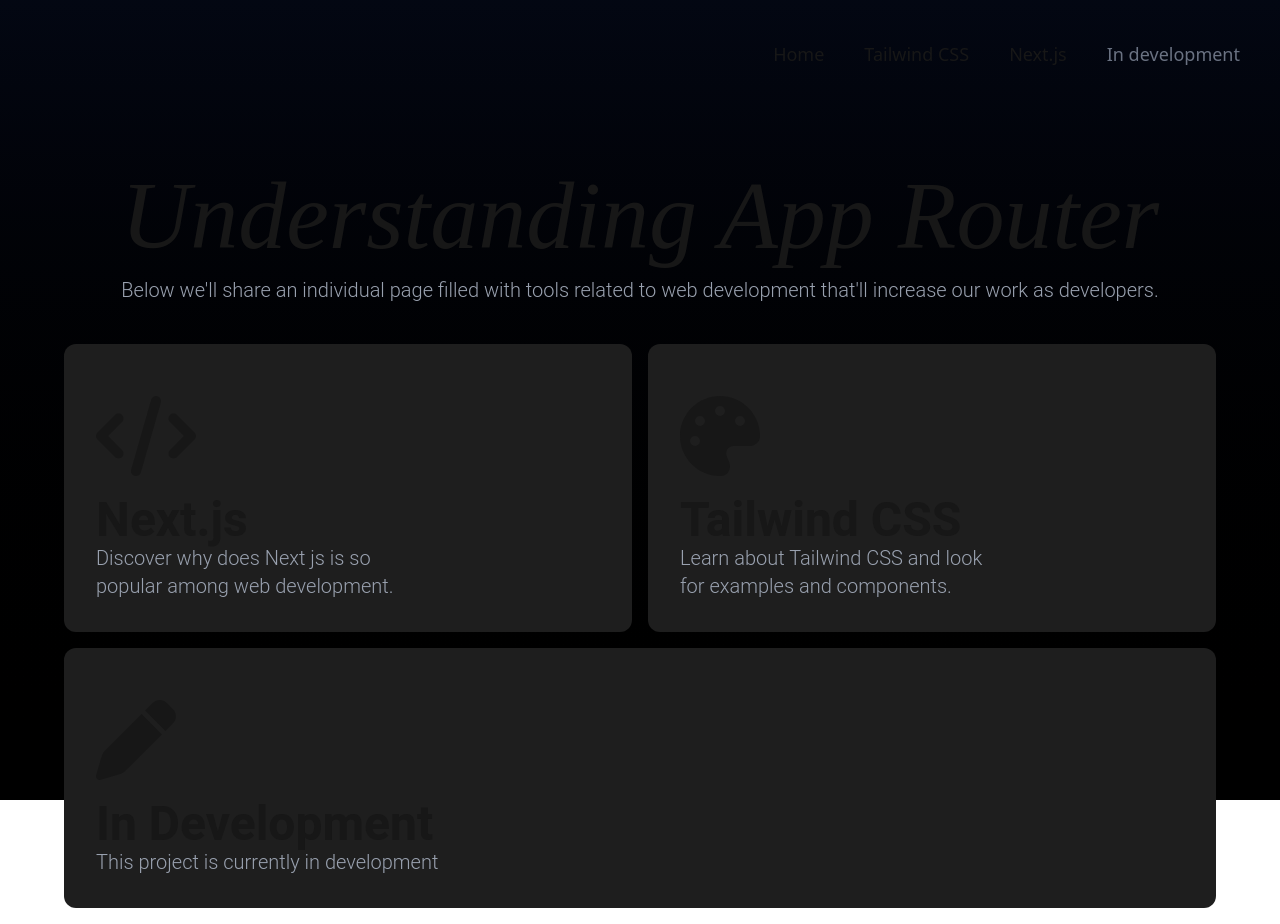
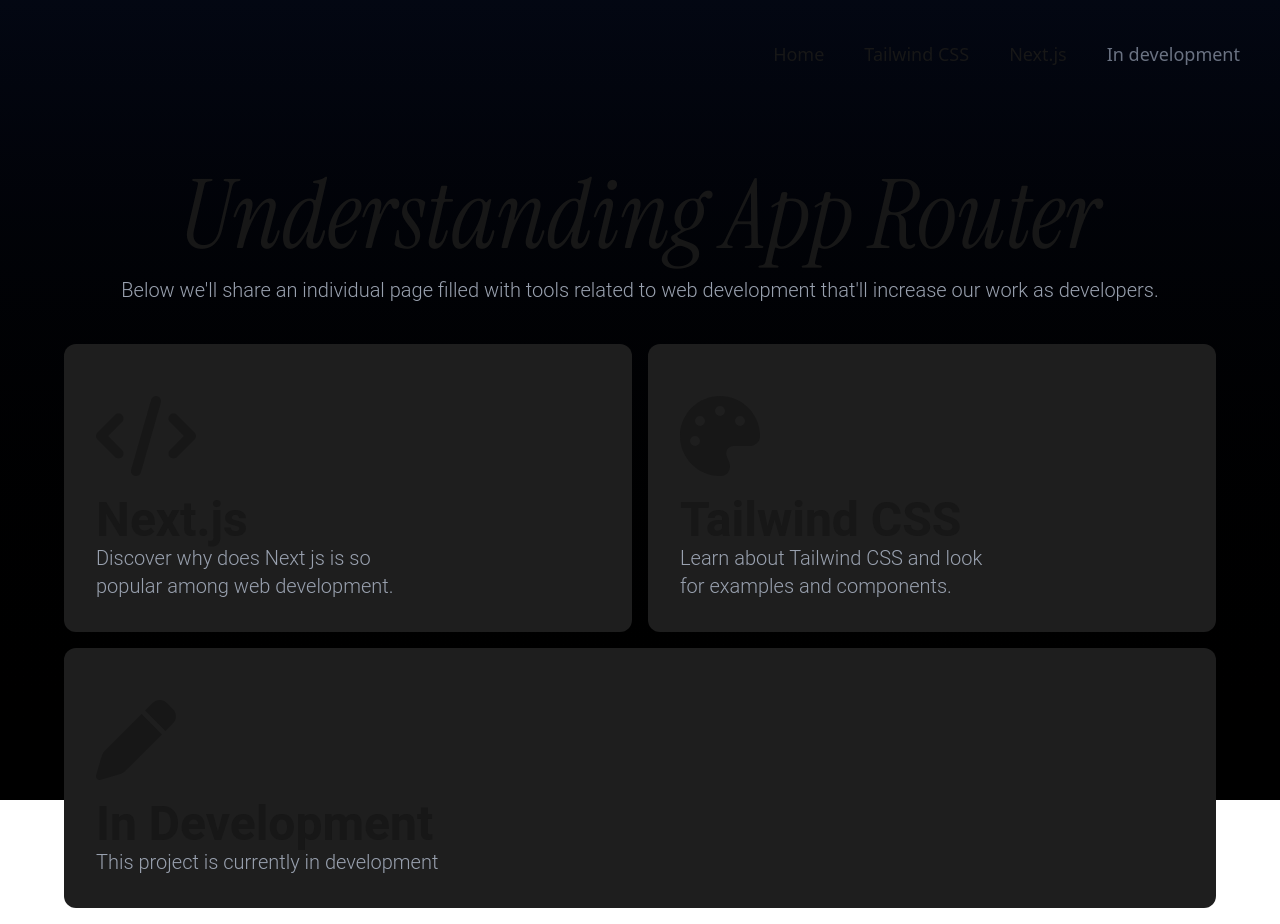
Before and after one commit to oxtornado/app_router, a Next.js app: page / in a window 1280 px wide. Built offline with nearby package versions, Linux system fonts and the light colour scheme.

Commit message:
Add FontAwesome icons and Google Fonts integration; update dependencies

```diff
--- a/pages/_app.js
+++ b/pages/_app.js
@@ -1,4 +1,8 @@
 import "@/styles/globals.css";
+import { config } from '@fortawesome/fontawesome-svg-core'
+import '@fortawesome/fontawesome-svg-core/styles.css'
+
+config.autoAddCss = false
 
 export default function App({ Component, pageProps }) {
   return <Component {...pageProps} />;
--- a/pages/_document.js
+++ b/pages/_document.js
@@ -3,7 +3,13 @@
 export default function Document() {
   return (
     <Html lang="en">
-      <Head />
+      <Head>
+        <link rel="preconnect" href="https://fonts.googleapis.com"></link>
+        <link rel="preconnect" href="https://fonts.googleapis.com" />
+        <link rel="preconnect" href="https://fonts.googleapis.com" />
+        <link rel="preconnect" href="https://fonts.gstatic.com" crossOrigin="" />
+        <link href="https://fonts.googleapis.com/css2?family=Figtree:ital,wght@0,300..900;1,300..900&family=Instrument+Serif:ital@0;1&family=Space+Grotesk:wght@300..700&display=swap" rel="stylesheet" />
+      </Head>
       <body className="antialiased">
         <Main />
         <NextScript />
```
Also changed, not shown: jsconfig.json (+12 -2 lines), package.json (+9 -4 lines), 1 other file (tests, documents, lock files or other folders).
